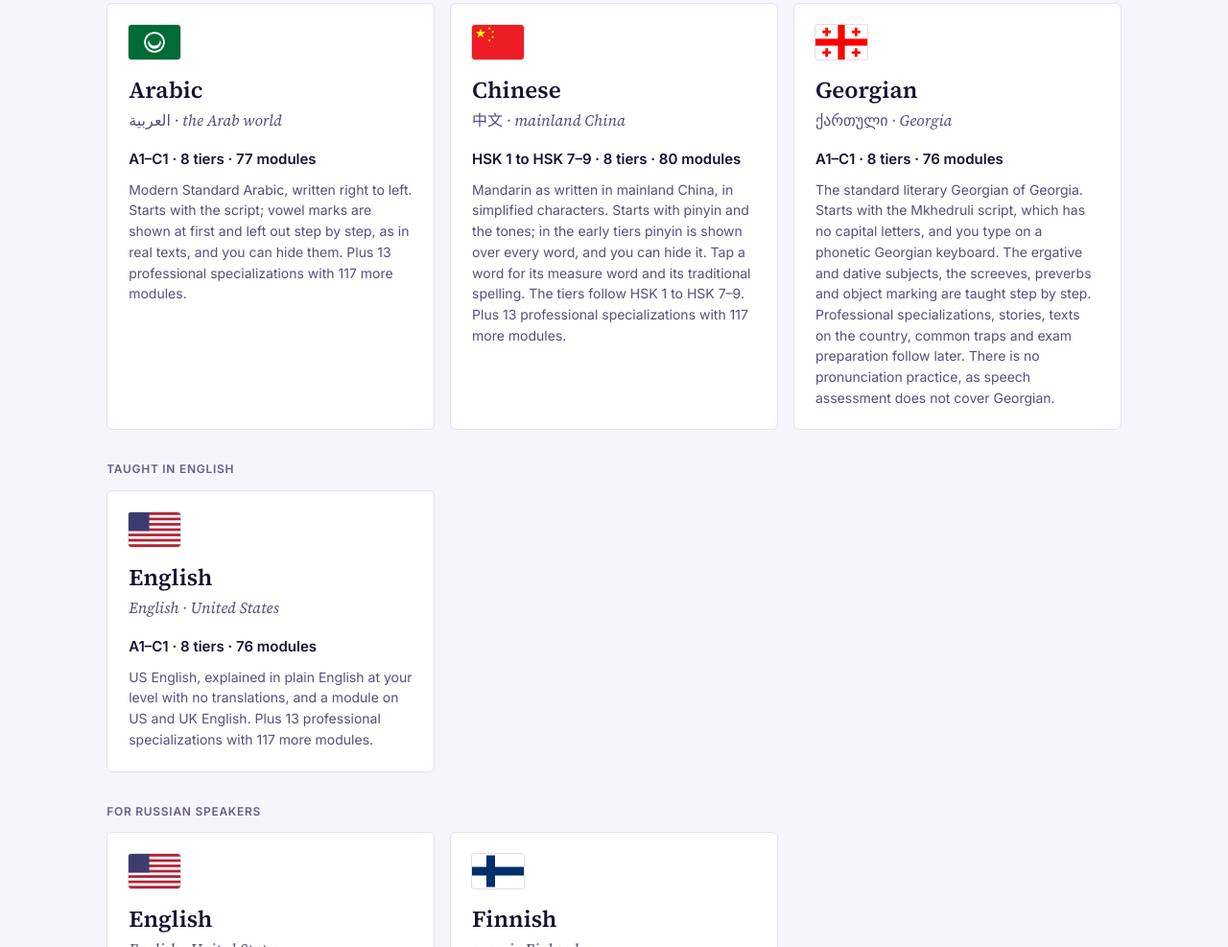
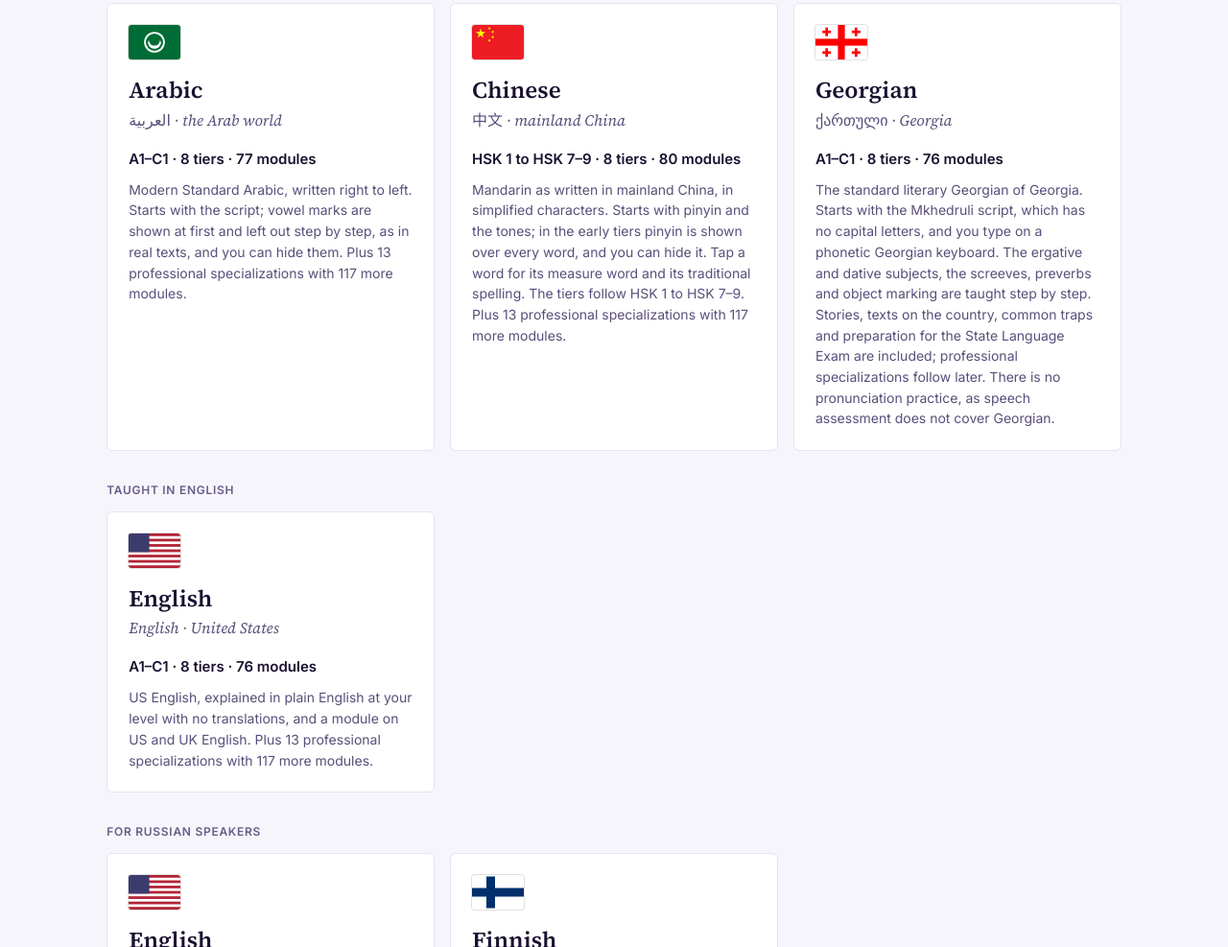
Before and after one commit to RoopeHakulinen/glossa-website, a plain HTML site: page index.html in a window 1280 px wide. Shown: the part 3923-4910 px from the top of the page at 96% size. Drawn offline with Linux system fonts and the light colour scheme.

Commit message:
Georgian now has stories, country texts, traps and State Language Exam preparation

```diff
--- a/index.html
+++ b/index.html
@@ -2167,7 +2167,7 @@
               <h4>Georgian</h4>
               <p class="native"><span lang="ka">ქართული</span> · Georgia</p>
               <p class="size">A1–C1 · 8 tiers · 76 modules</p>
-              <p class="detail">The standard literary Georgian of Georgia. Starts with the Mkhedruli script, which has no capital letters, and you type on a phonetic Georgian keyboard. The ergative and dative subjects, the screeves, preverbs and object marking are taught step by step. Professional specializations, stories, texts on the country, common traps and exam preparation follow later. There is no pronunciation practice, as speech assessment does not cover Georgian.</p>
+              <p class="detail">The standard literary Georgian of Georgia. Starts with the Mkhedruli script, which has no capital letters, and you type on a phonetic Georgian keyboard. The ergative and dative subjects, the screeves, preverbs and object marking are taught step by step. Stories, texts on the country, common traps and preparation for the State Language Exam are included; professional specializations follow later. There is no pronunciation practice, as speech assessment does not cover Georgian.</p>
             </li>
           </ul>
           <h3 class="course-group" id="courses-mono">Taught in English</h3>
```
